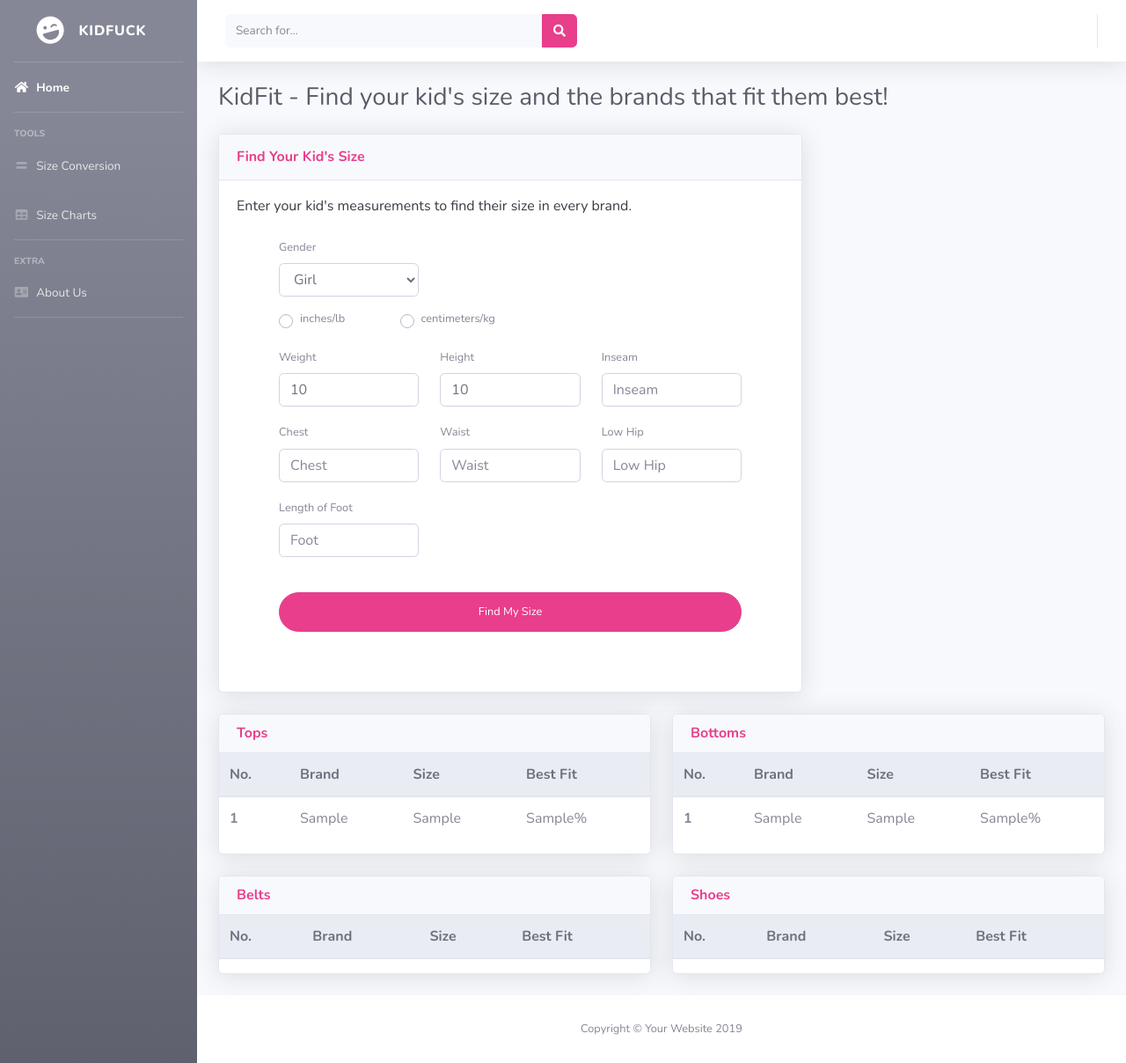
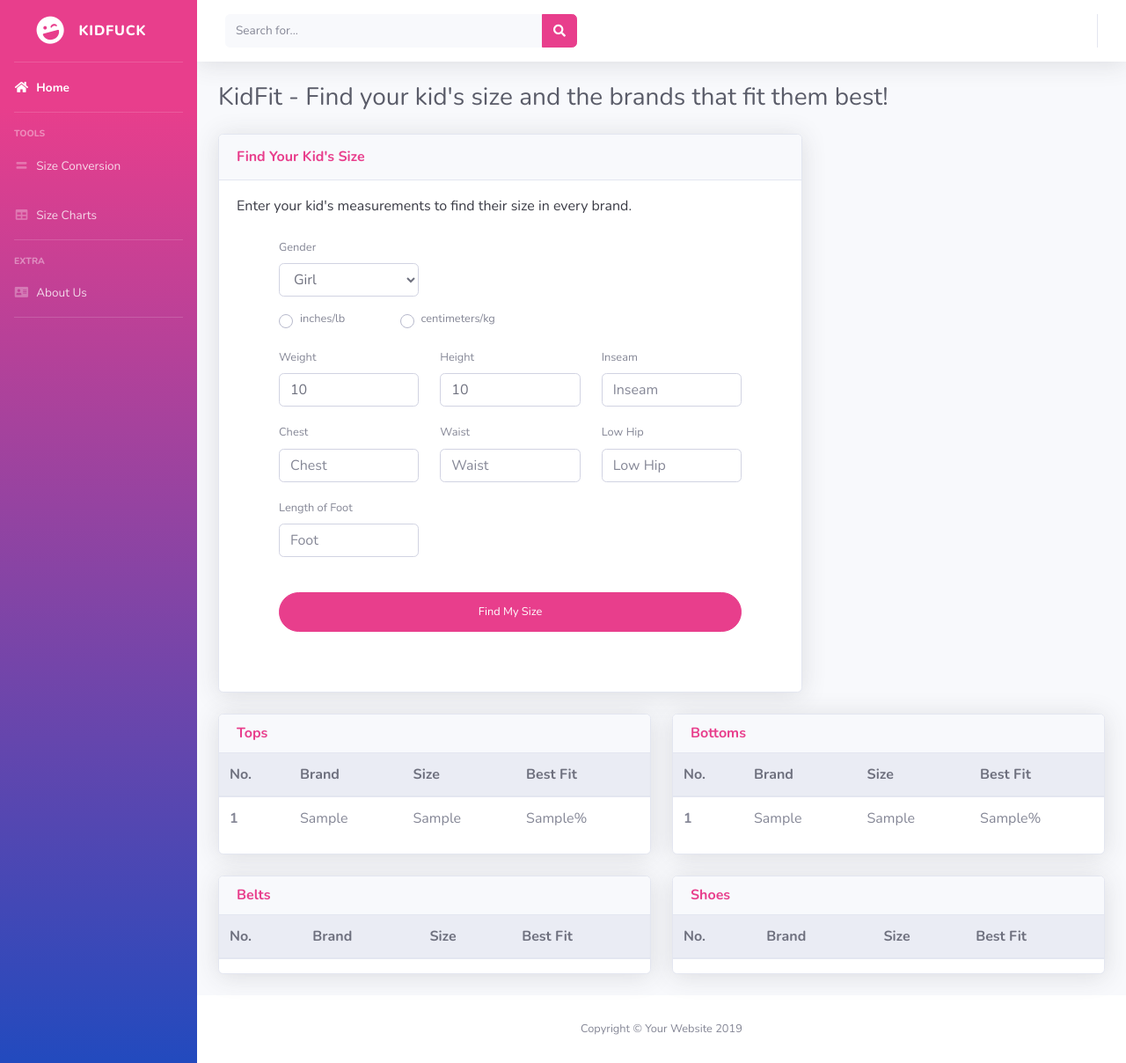
Before and after one commit to ilhamafian/kidfit, a Django app: template templates/base.html in a window 1280 px wide. Shown: the whole page at 88% size. Run offline with Django 3.2, Linux system fonts and the light colour scheme; the template is opened without the code that fills it: most values are stand-ins (such as "Sample title", 1, 10 or a date in 2020); lists and menus that the app fills with data are empty; some libraries are stand-ins or nearby versions.

Commit message:
Ilham Try

```diff
--- a/templates/base.html
+++ b/templates/base.html
@@ -27,7 +27,7 @@
 	<div id="wrapper">
 
 		<!-- Sidebar -->
-		<ul class="navbar-nav bg-gradient-secondary sidebar sidebar-dark accordion" id="accordionSidebar">
+		<ul class="navbar-nav bg-gradient-primary sidebar sidebar-dark accordion" id="accordionSidebar">
 
 			<!-- Sidebar - Brand -->
 			<a class="sidebar-brand d-flex align-items-center justify-content-center" href="/">
```
